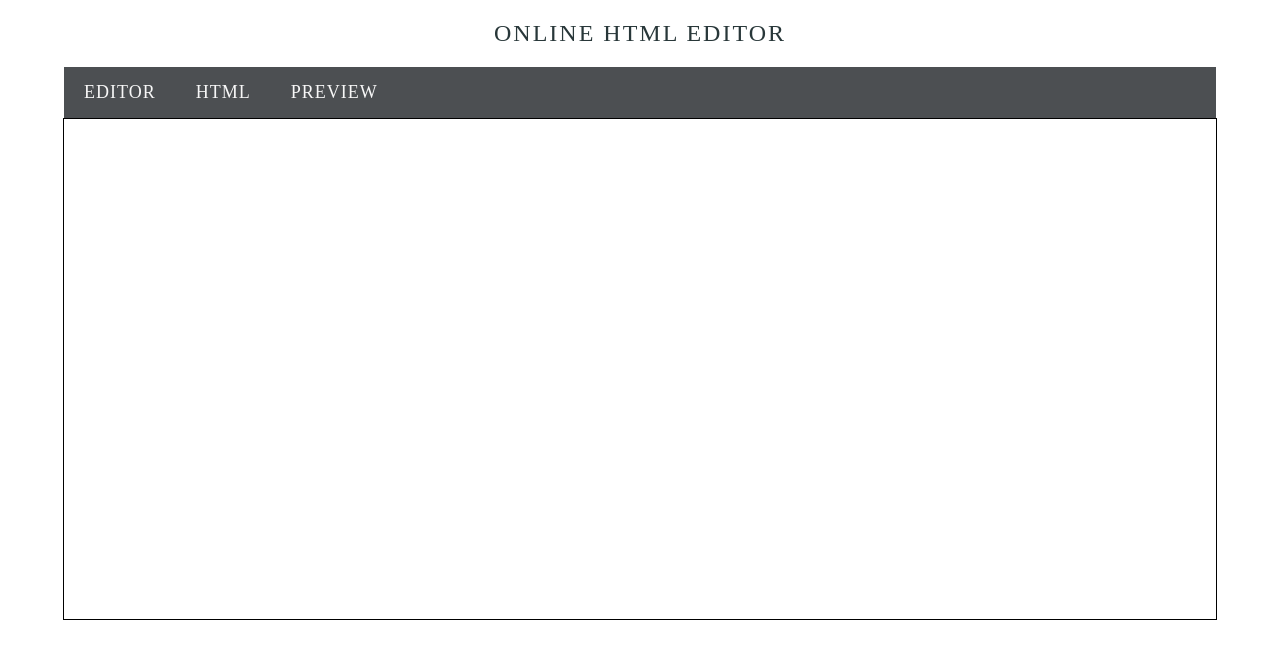
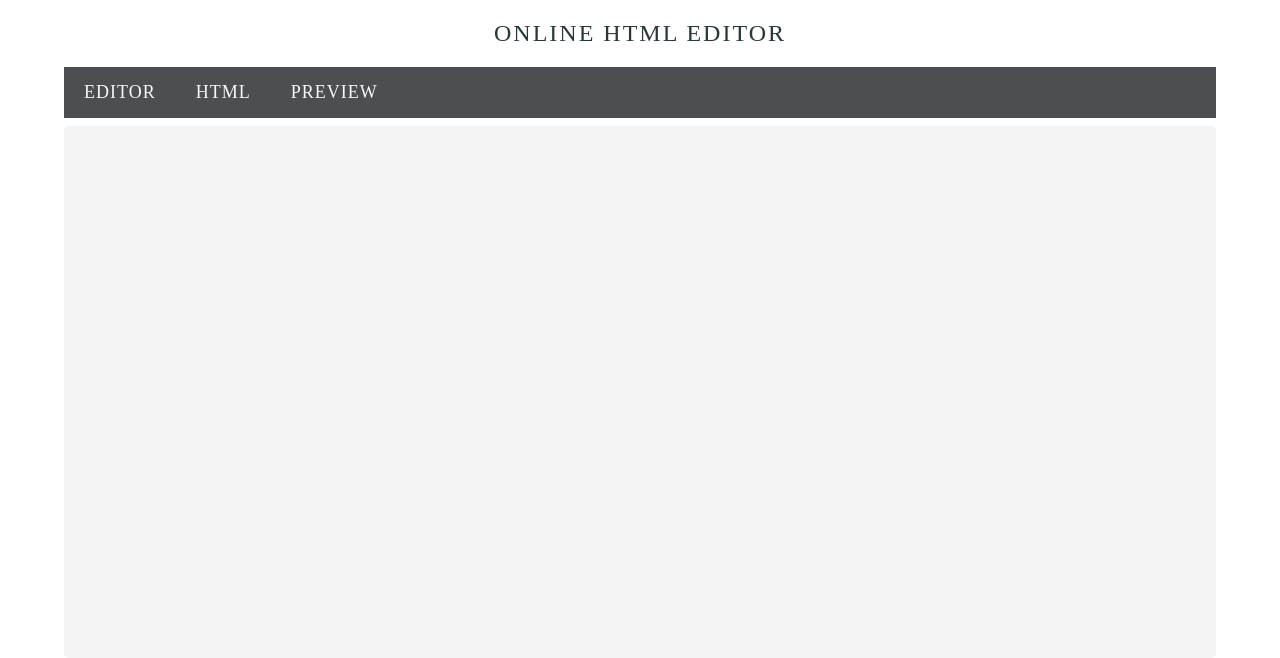
Before and after one commit to Madhugit15/Code-editor, a React (Vite) app: page /html in a window 1280 px wide. Shown: the top 658 px of the page. Built offline with nearby package versions, Linux system fonts and the light colour scheme.

Commit message:
new files are added

```diff
--- a/package.json
+++ b/package.json
@@ -10,10 +10,16 @@
     "preview": "vite preview"
   },
   "dependencies": {
+    "@mantine/core": "^7.17.3",
+    "@mantine/prism": "^6.0.22",
     "codemirror": "^5.65.19",
+    "highlight.js": "^11.11.1",
+    "highlightjs-line-numbers.js": "^2.9.0",
     "react": "^19.0.0",
+    "react-codemirror": "^1.0.0",
     "react-dom": "^19.0.0",
     "react-router-dom": "^7.4.1",
+    "react-syntax-highlighter": "^15.6.1",
     "suneditor": "^2.47.5",
     "suneditor-react": "^3.6.1"
   },
--- a/src/App.jsx
+++ b/src/App.jsx
@@ -4,6 +4,7 @@ import Navbar from "./components/Navbar";
 import { BrowserRouter,Routes,Route } from "react-router-dom";
 import { createContext } from "react";
 import HtmlContent from "./components/HtmlContent";
+import Preview from "./components/Preview";
 
 export const htmlCode = createContext()
 function App() {
@@ -16,6 +17,7 @@ function App() {
       <Routes>
       <Route  path="/" element={<Editor />}/>
       <Route  path="/html" element={<HtmlContent />}/>
+      <Route  path="/preview" element={<Preview/>}/>
       </Routes>
 
     </Fragment>
--- a/src/components/Editor.jsx
+++ b/src/components/Editor.jsx
@@ -79,7 +79,7 @@ const Editor = () => {
               "image",
               "video",
             ],
-            ["removeFormat", "preview", "codeView", "horizontalRule"],
+            ["removeFormat", "horizontalRule"],
             ["subscript", "superscript", "blockquote"],
           ],
           font: [
@@ -109,9 +109,9 @@ const Editor = () => {
         }}
         onChange={(content)=>{if(content){
           setContent( content)
-        } else{
-          setContent()
-        }}}
+
+        }
+        }}
       />
 
     </div>
--- a/src/components/HtmlContent.jsx
+++ b/src/components/HtmlContent.jsx
@@ -1,13 +1,41 @@
-import React, { useContext } from 'react'
-import { htmlCode } from '../App'
+import React, { useContext, useEffect, useRef } from "react";
+import { htmlCode } from "../App";
+import { Prism as SyntaxHighlighter } from "react-syntax-highlighter";
+// import { docco } from "react-syntax-highlighter/dist/esm/styles/prism";
+
+import "./navbar.css";
 
 function HtmlContent() {
-    const {Content}= useContext(htmlCode)
+  const { Content } = useContext(htmlCode);
+  const codeRef = useRef(null);
+
   return (
-   <div style={{width:"90%", margin:"auto",border:"1px solid black", height:"500px",marginBottom:"25px",overflow:"scroll",}}>
-    <p >{Content}</p>
-   </div>
-  )
+    <div
+      style={{
+        width: "90%",
+        margin: "auto",
+        marginBottom: "25px",
+        overflowY: "auto",
+      }}
+    >
+      <SyntaxHighlighter
+        language="html"
+        showLineNumbers
+        wrapLongLines
+        customStyle={{
+          borderRadius: "5px",
+          backgroundColor: "#f4f4f4",
+
+          height:"500px",
+          whiteSpace:"pre-wrap",
+          wordBreak:"break-word"
+        }}
+      >
+        {Content}
+      </SyntaxHighlighter>
+
+    </div>
+  );
 }
 
-export default HtmlContent
+export default HtmlContent;
--- a/src/components/Navbar.jsx
+++ b/src/components/Navbar.jsx
@@ -11,7 +11,7 @@ function Navbar() {
         <ul>
             <li> <NavLink to="/"> EDITOR</NavLink> </li>
             <li><NavLink to="/html">HTML</NavLink></li>
-            <li><NavLink to="/">PREVIEW</NavLink></li>
+            <li><NavLink to="/preview">PREVIEW</NavLink></li>
 
 
         </ul>
--- /dev/null
+++ b/src/components/Preview.jsx
@@ -0,0 +1,15 @@
+import React from 'react'
+import { useContext } from 'react'
+import { htmlCode } from '../App'
+import './navbar.css'
+function Preview() {
+    const {Content}=useContext(htmlCode)
+  return (
+    <div className="preview">
+<div dangerouslySetInnerHTML={{ __html: Content }} />
+    </div>
+
+  )
+}
+
+export default Preview
--- a/src/components/navbar.css
+++ b/src/components/navbar.css
@@ -34,3 +34,12 @@
   color:#F7F7F7;
 
 }
+.preview{
+  width:90%;
+  margin:auto;
+  height:500px;
+  border:1px solid grey;
+  overflow: scroll;
+  overflow-x: hidden;
+  overflow-y: hidden;
+}
```
Also changed, not shown: 1 other file (tests, documents, lock files or other folders).
